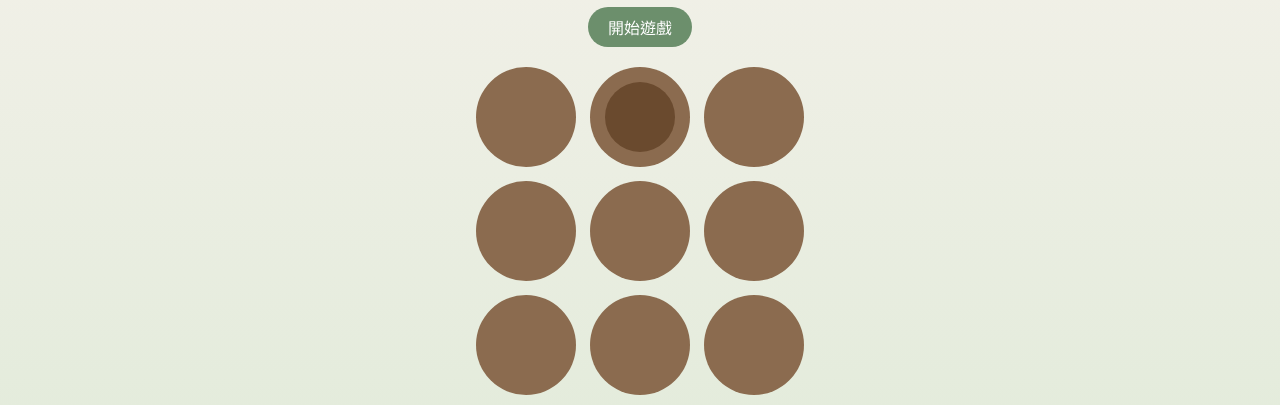
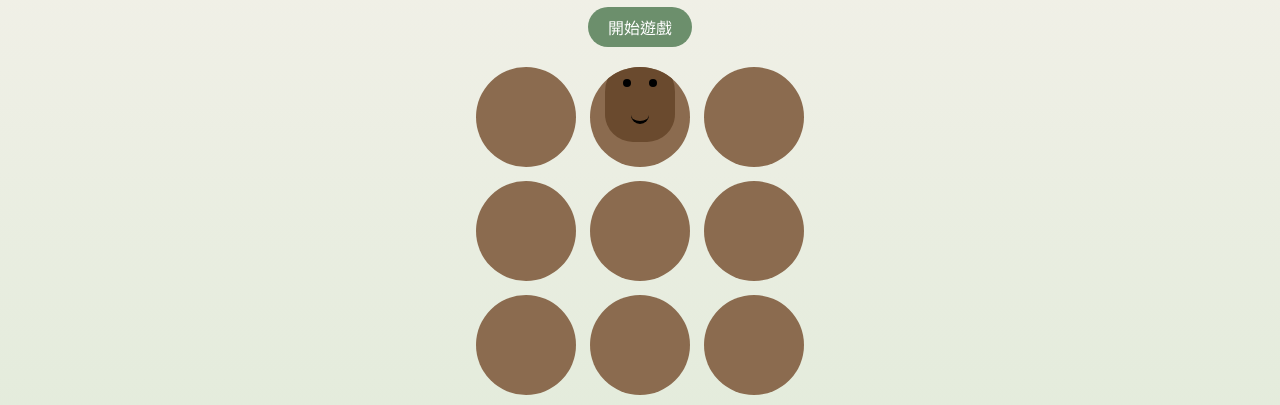
Before and after one commit to abcdefgkhgy/web-game, a plain HTML site: page index.html in a window 1280 px wide. Both pictures are taken after a click on the button "開始遊戲". Shown: the part 137-542 px from the top of the page. Drawn offline with Linux system fonts and the light colour scheme.

Commit message:
Update index.html

```diff
--- a/index.html
+++ b/index.html
@@ -7,7 +7,6 @@
 <style>
 :root {
   --hole-size: 100px;
-  --item-size: 70px;
 }
 
 body {
@@ -36,6 +35,7 @@ h1 { margin-top: 20px; color: #444; }
   width: fit-content;
 }
 
+/* 洞 */
 .hole {
   width: var(--hole-size);
   height: var(--hole-size);
@@ -45,26 +45,66 @@ h1 { margin-top: 20px; color: #444; }
   overflow: hidden;
 }
 
+/* 共用物件（不再是圓形） */
 .item {
-  width: var(--item-size);
-  height: var(--item-size);
-  border-radius: 50%;
   position: absolute;
   left: 50%;
-  bottom: -90px;
+  bottom: -110px;
   transform: translateX(-50%);
   transition: bottom 0.3s ease;
+  cursor: pointer;
+}
+
+/* 🐹 地鼠造型 */
+.mole {
+  width: 70px;
+  height: 85px;
+  background: #6a4a2e;
+  border-radius: 35px 35px 28px 28px;
+  position: relative;
+}
+
+/* 眼睛 */
+.mole::before,
+.mole::after {
+  content: "";
+  position: absolute;
+  top: 22px;
+  width: 8px;
+  height: 8px;
+  background: #000;
+  border-radius: 50%;
+}
+.mole::before { left: 18px; }
+.mole::after  { right: 18px; }
+
+/* 嘴巴 */
+.mole span {
+  position: absolute;
+  bottom: 18px;
+  left: 50%;
+  width: 18px;
+  height: 10px;
+  border-bottom: 3px solid #000;
+  border-radius: 0 0 12px 12px;
+  transform: translateX(-50%);
+}
+
+/* 💣 炸彈 */
+.bomb {
+  width: 70px;
+  height: 70px;
+  background: #333;
+  border-radius: 50%;
+  color: #fff;
+  font-size: 32px;
   display: flex;
   align-items: center;
   justify-content: center;
-  font-size: 34px;
-  cursor: pointer;
 }
 
-.mole { background: #6a4a2e; }
-.bomb { background: #333; color: #fff; }
-
-.hole.active .item { bottom: 15px; }
+/* 出現 */
+.hole.active .item { bottom: 10px; }
 
 button {
   padding: 8px 20px;
@@ -118,8 +158,7 @@ holes.forEach(hole => {
   const item = hole.querySelector(".item");
 
   item.addEventListener("click", e => {
-    e.stopPropagation(); // ⭐ 關鍵：避免事件錯亂
-
+    e.stopPropagation();
     if (!hole.classList.contains("active")) return;
 
     if (item.classList.contains("bomb")) {
@@ -141,13 +180,14 @@ function showItem() {
   const item = hole.querySelector(".item");
 
   item.className = "item";
-  item.textContent = "";
+  item.innerHTML = "";
 
   if (Math.random() < 0.2) {
     item.classList.add("bomb");
     item.textContent = "💣";
   } else {
     item.classList.add("mole");
+    item.innerHTML = "<span></span>";
   }
 
   hole.classList.add("active");
```
